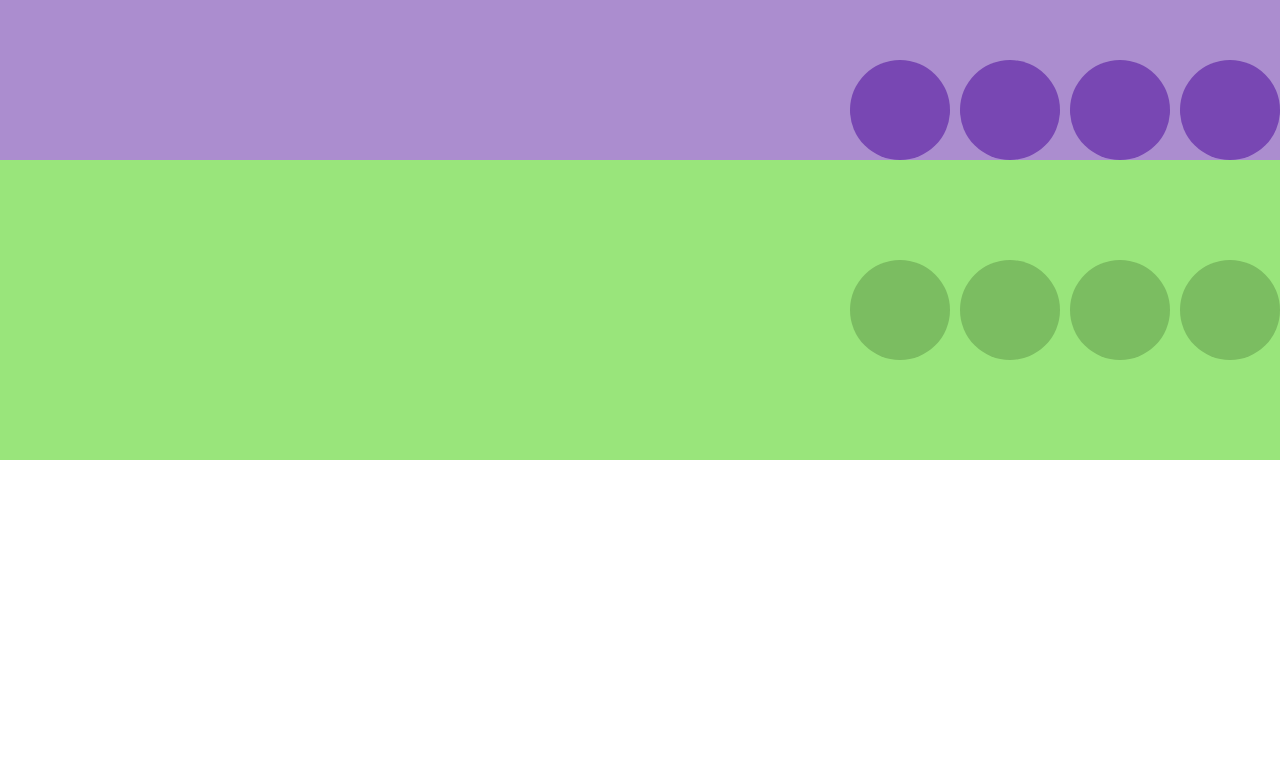
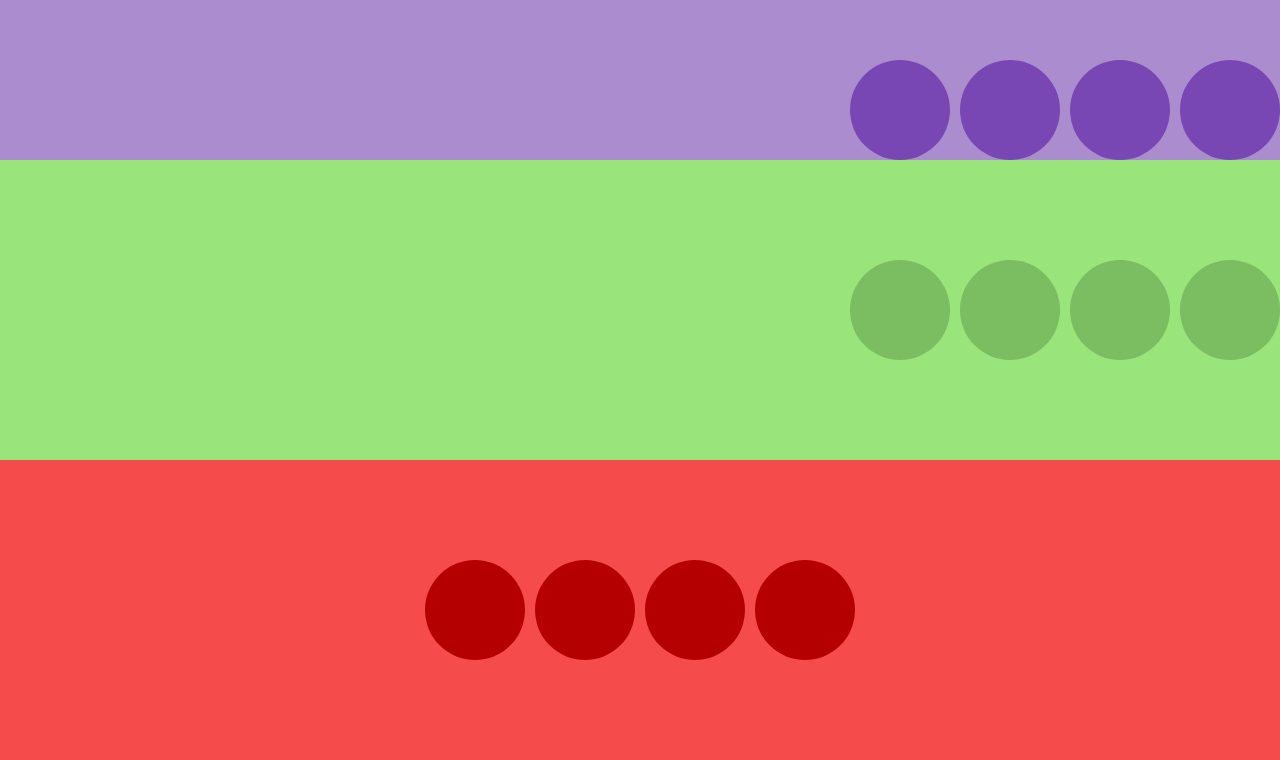
Before and after one commit to Nephyro/flex, a plain HTML site: page index.html in a window 1280 px wide. Shown: the part 140-900 px from the top of the page. Before the commit the page ends 800 px from the top, so only its background shows below. Drawn offline with Linux system fonts and the light colour scheme.

Commit message:
adcionando a linha vermelha com as bolinhas

```diff
--- a/index.html
+++ b/index.html
@@ -27,5 +27,11 @@
         <div></div>
         <div></div>
     </div>
+    <div class="vermelho">
+        <div></div>
+        <div></div>
+        <div></div>
+        <div></div>
+    </div>
 </body>
 </html>
--- a/style.css
+++ b/style.css
@@ -38,3 +38,17 @@ body {
     border-radius: 50%;
     background-color: rgb(123, 189, 97);
 }
+.vermelho {
+    height: 300px;
+    display: flex;
+    justify-content: center;
+    align-items: center;
+    gap: 10px;
+    background-color: rgb(245, 75, 75);
+}
+.vermelho div {
+    width: 100px;
+    height: 100px;
+    border-radius: 50%;
+    background-color: rgb(181, 0, 0);
+}
```
